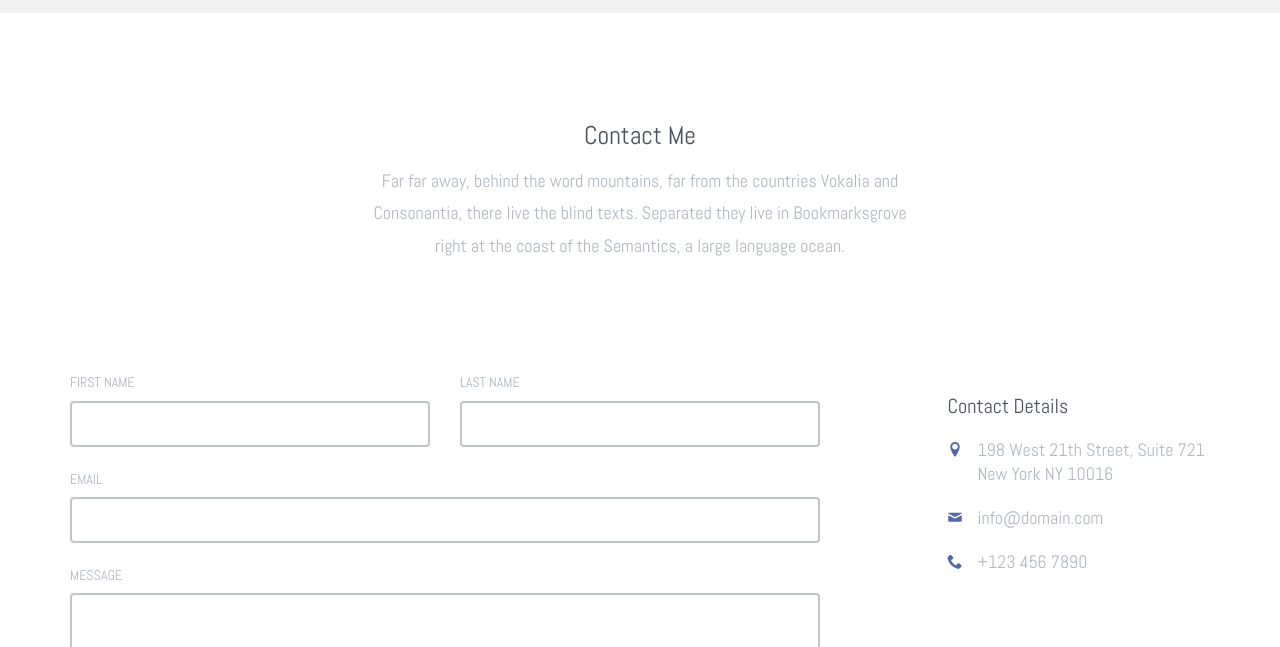
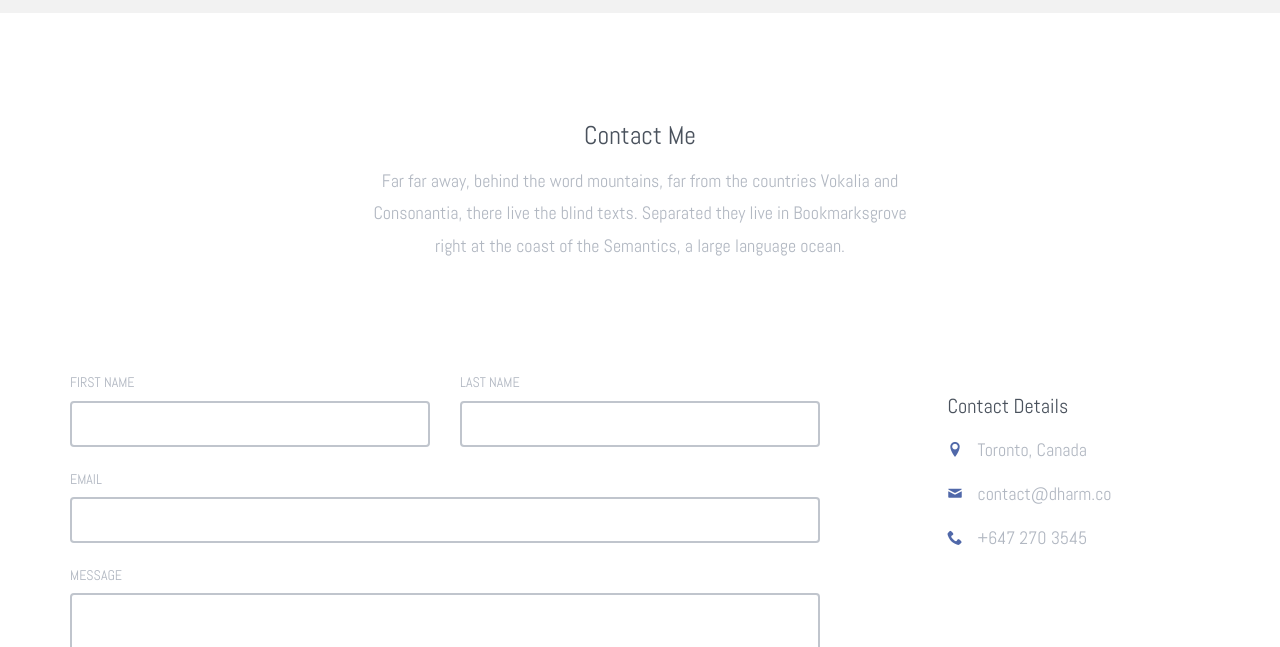
Before and after one commit to dh4rm/Saucy, a website: page contact.html in a window 1280 px wide. Shown: the part 153-800 px from the top of the page. Drawn offline with Linux system fonts and the light colour scheme; some packages are replaced by stand-ins of ours; no server answers; files whose address does not match are found by name.

Commit message:
Add files via upload

```diff
--- a/contact.html
+++ b/contact.html
@@ -94,9 +94,9 @@
         <div class="col-md-3 col-md-push-1 probootstrap-animate">
           <h4>Contact Details</h4>
           <ul class="with-icon colored">
-            <li><i class="icon-location2"></i> <span>198 West 21th Street, Suite 721 New York NY 10016</span></li>
-            <li><i class="icon-mail"></i><span>info@domain.com</span></li>
-            <li><i class="icon-phone2"></i><span>+123 456 7890</span></li>
+            <li><i class="icon-location2"></i> <span>Toronto, Canada</span></li>
+            <li><i class="icon-mail"></i><span>contact@dharm.co</span></li>
+            <li><i class="icon-phone2"></i><span>+647 270 3545</span></li>
           </ul>
         </div>
       </div>
@@ -131,10 +131,5 @@
   <script src="js/scripts.min.js"></script>
   <script src="js/main.min.js"></script>
 
-  <!-- Google Map -->
-  <script src="https://maps.googleapis.com/maps/api/js?key=AIzaSyBVWaKrjvy3MaE7SQ74_uJiULgl1JY0H2s&sensor=false"></script>
-  <script src="js/google-map.js"></script>
-
-  <script src="js/custom.js"></script>
   </body>
 </html>
```
